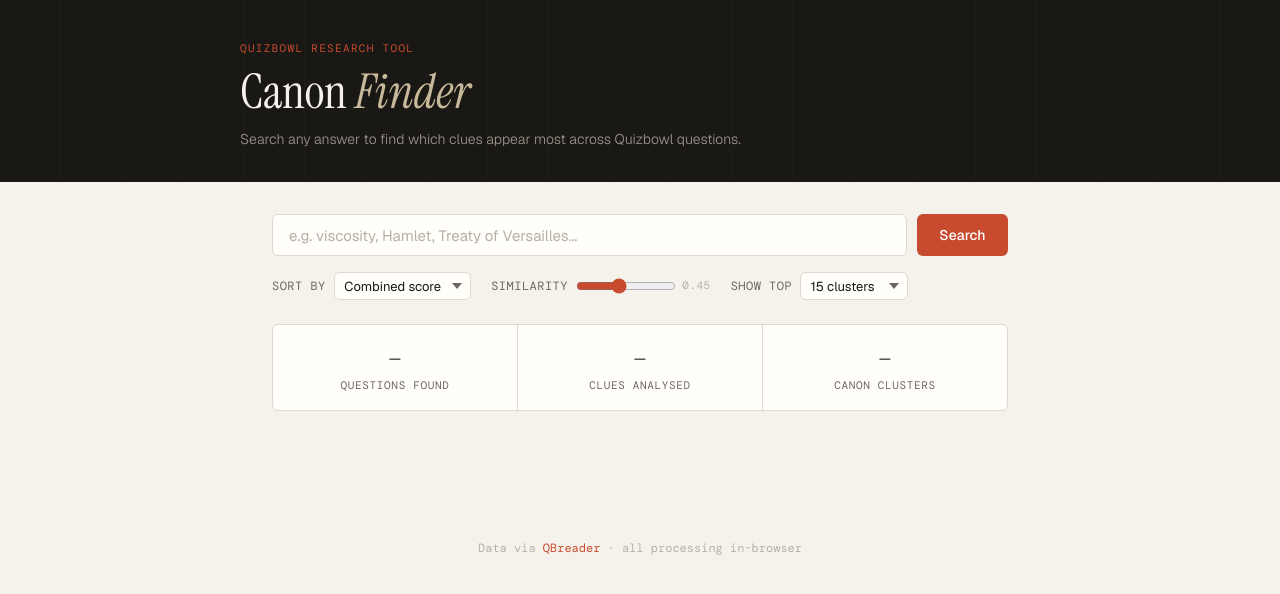
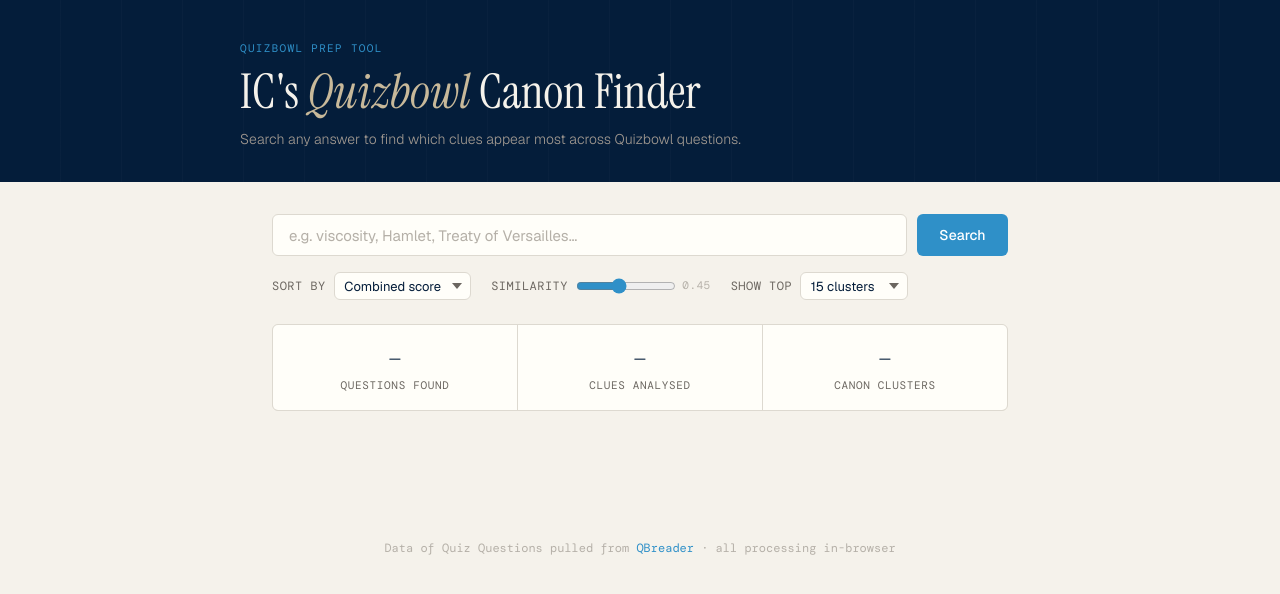
Before and after one commit to IC-DoesCoding/IC-DoesCoding.github.io, a plain HTML site: page index.html in a window 1280 px wide. Drawn offline with nearby package versions, Linux system fonts and the light colour scheme.

Commit message:
Changed a few colors and texts

```diff
--- a/css/style.css
+++ b/css/style.css
@@ -5,12 +5,12 @@
 :root {
   --bg:         #f5f2eb;
   --surface:    #fffef9;
-  --ink:        #1a1814;
+  --ink:        #041d3a;
   --ink-muted:  #6b6660;
   --ink-faint:  #b5b0a8;
-  --accent:     #c84b2f;
+  --accent:     #2f90c8;
   --accent-soft:#f5e8e4;
-  --hard:       #7b2d2d;
+  --hard:       #2a0c7e;
   --hard-bg:    #fdf0f0;
   --med:        #6b5a1e;
   --med-bg:     #fdf8e8;
--- a/index.html
+++ b/index.html
@@ -3,7 +3,7 @@
 <head>
   <meta charset="UTF-8">
   <meta name="viewport" content="width=device-width, initial-scale=1.0">
-  <title>Quizbowl Canon Finder</title>
+  <title>IC's Quizbowl Prep Tool</title>
   <link rel="preconnect" href="https://fonts.googleapis.com">
   <link href="https://fonts.googleapis.com/css2?family=Instrument+Serif:ital@0;1&family=DM+Mono:wght@400;500&family=Geist:wght@300;400;500&display=swap" rel="stylesheet">
   <link rel="stylesheet" href="css/style.css">
@@ -12,8 +12,8 @@
 
   <header>
     <div class="header-inner">
-      <div class="eyebrow">Quizbowl Research Tool</div>
-      <h1>Canon <em>Finder</em></h1>
+      <div class="eyebrow">Quizbowl Prep Tool</div>
+      <h1>IC's <em>Quizbowl</em> Canon Finder</h1>
       <p>Search any answer to find which clues appear most across Quizbowl questions.</p>
     </div>
   </header>
@@ -81,7 +81,7 @@
   </main>
 
   <footer>
-    Data via <a href="https://www.qbreader.org" target="_blank" rel="noopener">QBreader</a>
+    Data of Quiz Questions pulled from <a href="https://www.qbreader.org" target="_blank" rel="noopener">QBreader</a>
     · all processing in-browser
   </footer>
 
```
